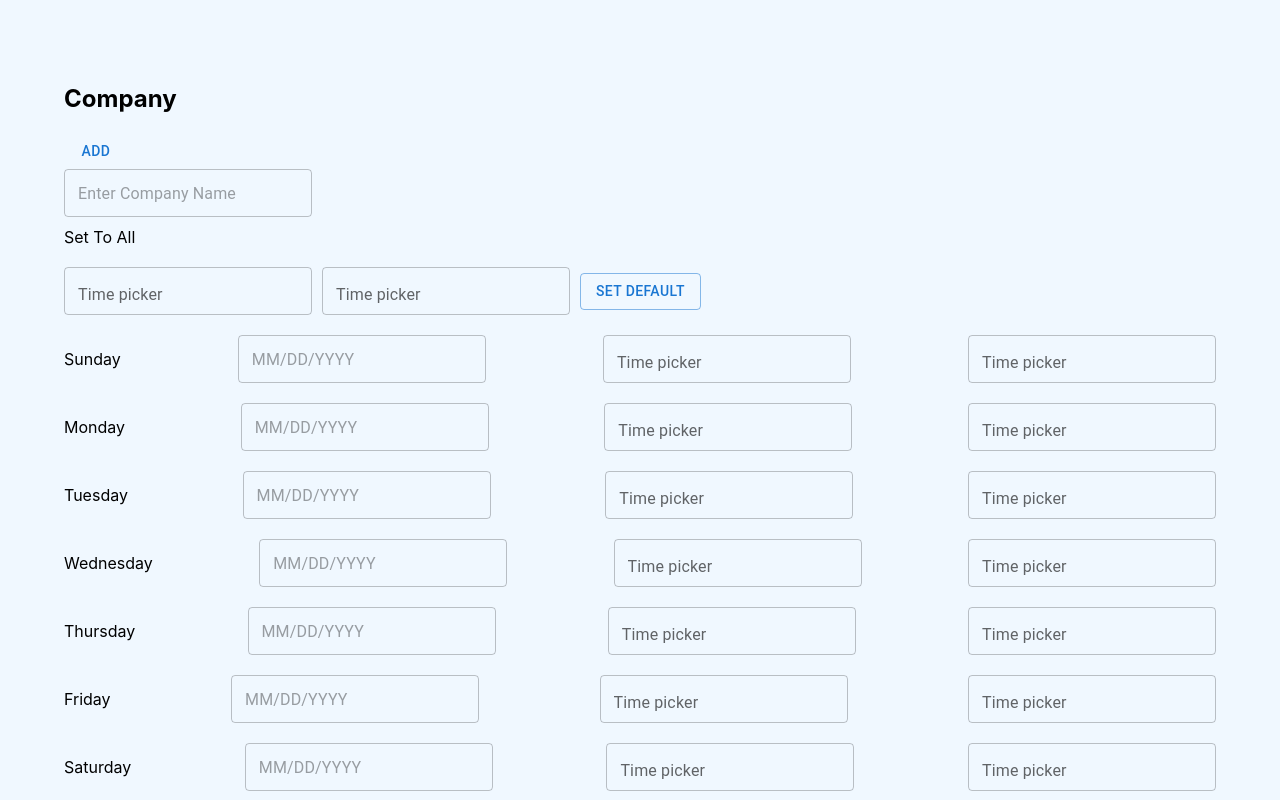
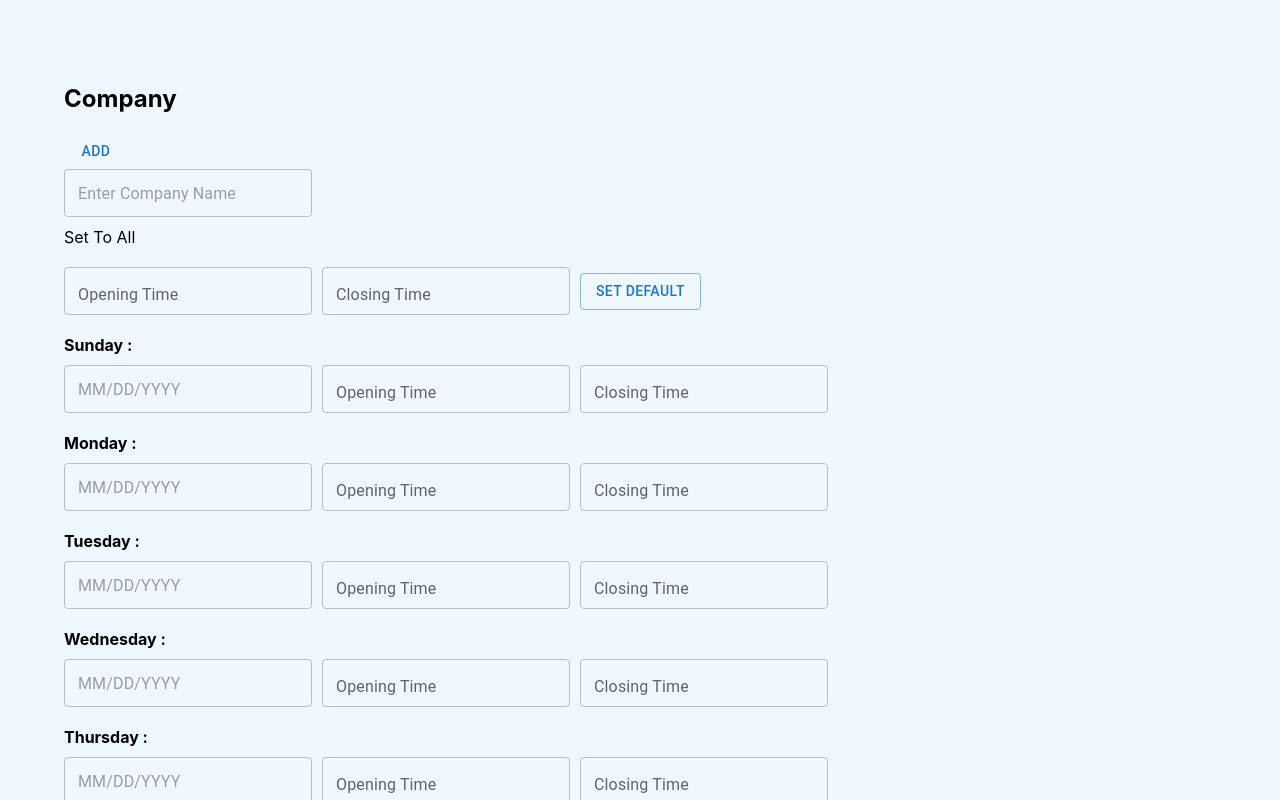
Before and after one commit to kamal2019/okhati_solution_fe, a React (Create React App) app: page / in a window 1280 px wide. Both pictures are taken after a click on the button "ADD". Shown: the top 800 px of the page. Built offline with nearby package versions, Linux system fonts and the light colour scheme.

Commit message:
hours adding logic updated

```diff
--- a/src/App.css
+++ b/src/App.css
@@ -1,5 +1,5 @@
 .container-wrapper {
-  height: 100vh;
+  height: 100%;
   background-color: aliceblue;
 }
 
--- a/src/pages/Home/index.tsx
+++ b/src/pages/Home/index.tsx
@@ -8,27 +8,54 @@ const Home = () => {
     const navigate = useNavigate();
 
     const [openCompanyForm, setOpenCompanyform] = useState<boolean>(false);
-    const [openingTime, setOpeningTime] = useState<{ day: string, time?: string | any }[]>([])
-    const [closingTime, setClosingTime] = useState<{ day: string, time: string | any }[]>([])
+    const [dateTimeDetails, setDateTimeDetails] = useState<{ day: string, date?: Date, openingTime?: string, closingTime?: string }[]>([{ day: "allDay" }])
+    const [companyName, setCompanyName] = useState<string>("");
+
     const handleLogin = () => {
         navigate("/login")
     }
     const handleAddCompany = () => {
         setOpenCompanyform(true)
     }
-    const handleChangeTime = (day: string, value: string | any, type: string) => {
-        const setValue = type === 'openingTime' ? setOpeningTime : setClosingTime;
-
-        setValue((previousValue: string | any) => [
-            ...previousValue,
-            { day: "default", time: new Date(value) },
-        ])
-    }
-    const handleDefaultTime = () => {
+    const handleChangeTime = (day: string, value: string | any, type: string, date?: Date) => {
+        setDateTimeDetails((previousValue: string | any) => {
+            const defaultIndex = previousValue?.findIndex((item: any) => item.day === day);
+            if (defaultIndex !== -1) {
+                const updatedValue = [...previousValue];
+                updatedValue[defaultIndex] = {
+                    ...updatedValue[defaultIndex],
+                    ...(type === 'openingTime' && { openingTime: new Date(value) }),
+                    ...(type === 'closingTime' && { closingTime: new Date(value) }),
+                    ...(type === 'date' && { date: date })
+                };
+                return updatedValue;
+            } else {
+                return [...previousValue, {
+                    day: day,
+                    ...(type === 'openingTime' && { openingTime: new Date(value) }),
+                    ...(type === 'closingTime' && { closingTime: new Date(value) }),
+                    ...(type === 'date' && { date: date })
+                }]
+            }
+        })
 
     }
-    console.log(openingTime, 'kamal')
     const days = ['Sunday', 'Monday', 'Tuesday', 'Wednesday', 'Thursday', 'Friday', 'Saturday']
+
+    const handleDefaultTime = () => {
+        const dateTimeDetailsDefault = dateTimeDetails?.filter((time) => time.day === 'allDay');
+        days?.map((item) => {
+            handleChangeTime(item, dateTimeDetailsDefault?.[0]?.openingTime, 'openingTime');
+            handleChangeTime(item, dateTimeDetailsDefault?.[0]?.closingTime, 'closingTime');
+            console.log('running', item)
+        })
+    }
+
+    const handleSubmitCompanyDetails = () => {
+        // const openingHours =
+        // const body = {name:companyName }
+    };
+    console.log(dateTimeDetails, 'kamal')
     return (
         <div className="home-page">
             {/* <h2>Welcome</h2>
@@ -38,18 +65,19 @@ const Home = () => {
             <Button onClick={() => handleAddCompany()}>Add</Button>
             {openCompanyForm &&
                 <div className="display-flex">
-                    <TextField placeholder="Enter Company Name" />
+                    <TextField placeholder="Enter Company Name" value={companyName} onChange={(e) => setCompanyName(e.target.value)} />
                     <div style={{ margin: "10px 0px" }}>Set To All</div>
                     <div style={{ margin: "20px 0px", display: "flex", flexDirection: "row", alignItems: "center", gap: "10px" }}>
                         <LocalizationProvider dateAdapter={AdapterDayjs}>
                             <TimePicker
-                                label="Time picker"
-                                value={openingTime[0]?.time}
+                                label="Opening Time"
+                                value={dateTimeDetails[0]?.openingTime}
                                 onChange={(newValue) => handleChangeTime('allDay', newValue, 'openingTime')}
                             />
-                            <TimePicker label="Time picker" value={closingTime[0]?.time}
-                                onChange={(newValue) => handleChangeTime('allDay', newValue, 'closingTime')
-                                }
+                            <TimePicker
+                                label="Closing Time"
+                                value={dateTimeDetails[0]?.closingTime}
+                                onChange={(newValue) => handleChangeTime('allDay', newValue, 'closingTime')}
                             />
                         </LocalizationProvider>
                         <Button variant="outlined" onClick={() => handleDefaultTime()}>Set Default</Button>
@@ -57,16 +85,32 @@ const Home = () => {
                     <div style={{ display: "flex", flexDirection: "column", gap: "20px" }}>
                         {
                             days?.map((day, key) => (
-                                <div key={day} style={{ display: "flex", justifyContent: "space-between", alignItems: "center", gap: "10px" }}>
-                                    <span>{day}</span>
-                                    <LocalizationProvider dateAdapter={AdapterDayjs}>
-                                        <DatePicker />
-                                        <TimePicker label="Time picker" value={openingTime[key + 2]?.time} />
-                                        <TimePicker label="Time picker" value={closingTime[key + 2]?.time} />
-                                    </LocalizationProvider>
+                                <div key={day} style={{ display: "flex", flexDirection: "column", gap: "10px" }}>
+                                    <span style={{ fontWeight: "700" }}>{day} :</span>
+                                    <div style={{ display: "flex", gap: "10px" }}>
+                                        <LocalizationProvider dateAdapter={AdapterDayjs}>
+                                            <DatePicker
+                                                value={dateTimeDetails[key + 1]?.date}
+                                                onChange={(newValue) => handleChangeTime(day, "", "date", new Date(newValue!))}
+                                            />
+                                            <TimePicker
+                                                label="Opening Time"
+                                                value={dateTimeDetails[key + 1]?.openingTime}
+                                                onChange={(newValue) => handleChangeTime(day, newValue, 'openingTime')}
+                                            />
+                                            <TimePicker
+                                                label="Closing Time"
+                                                value={dateTimeDetails[key + 1]?.closingTime}
+                                                onChange={(newValue) => handleChangeTime(day, newValue, 'closingTime')}
+                                            />
+                                        </LocalizationProvider>
+                                    </div>
                                 </div>
                             ))
                         }
+                    </div>
+                    <div style={{ display: "flex", justifyContent: "end", marginTop: "10px" }}>
+                        <Button variant="outlined" onClick={() => handleSubmitCompanyDetails()}>Submit</Button>
                     </div>
 
                 </div>}
```
Also changed, not shown: 2 other files (tests, documents, lock files or other folders).
